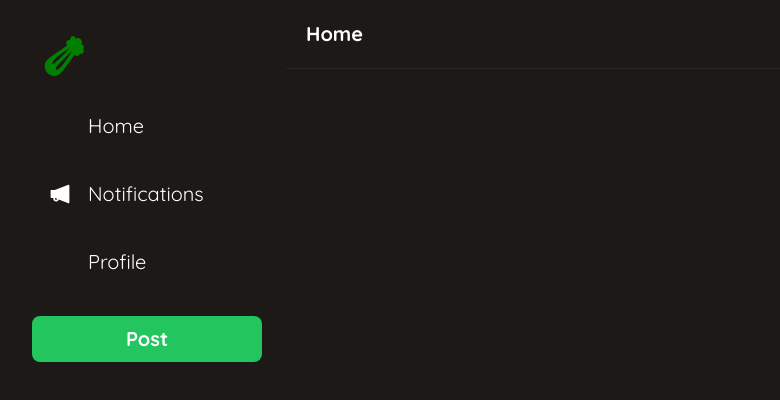
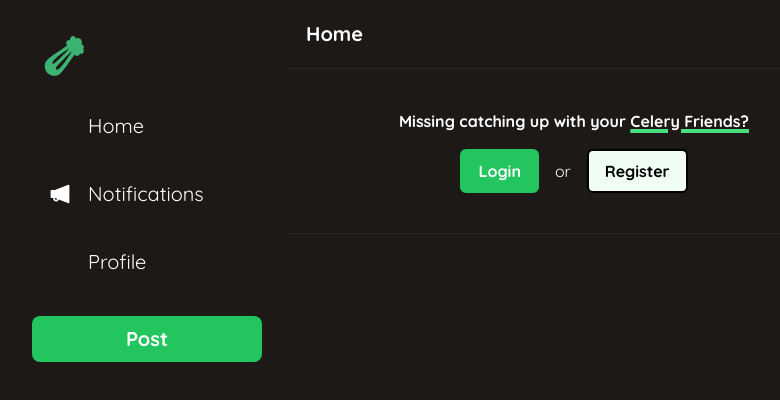
Before and after one commit to akamateus/my-celery2.0, a Next.js app: page / in a window 1280 px wide. Shown: the top 400 px of the page, without its empty margins (66-846 px from the left). Built offline with nearby package versions, Linux system fonts and the light colour scheme; no server answers; the database is empty; some icons are missing.

Commit message:
created widget for posts, receiving 200, working for POST

```diff
--- /dev/null
+++ b/components/Form.tsx
@@ -0,0 +1,128 @@
+import { useCallback, useState } from "react";
+
+import useCurrentUser from "@/hooks/useCurrentUser";
+import useLoginModal from "@/hooks/useLoginModal";
+import usePosts from "@/hooks/usePosts";
+import useRegisterModal from "@/hooks/useRegisterModal";
+import { toast } from "react-hot-toast";
+import axios from "axios";
+import Button from "./Button";
+import Avatar from "./Avatar";
+
+interface FormProps {
+  placeholder: string;
+  isComment?: boolean;
+  postId?: string;
+}
+const Form: React.FC<FormProps> = ({ placeholder, isComment, postId }) => {
+  const registerModal = useRegisterModal();
+  const loginModal = useLoginModal();
+
+  const { data: currentUser } = useCurrentUser();
+  const { mutate: mutatePosts } = usePosts();
+
+  const [body, setBody] = useState("");
+
+  const [isLoading, setIsLoading] = useState(false);
+
+  const onSubmit = useCallback(async () => {
+    try {
+      setIsLoading(true);
+
+      await axios.post("/api/posts", { body });
+
+      toast.success("Post created");
+
+      setBody("");
+
+      mutatePosts();
+    } catch (error) {
+      toast.error("something went wrong");
+    } finally {
+      setIsLoading(false);
+    }
+  }, [body, mutatePosts]);
+
+  return (
+    <div
+      className="
+  border-b-[1px] border-stone-800 px-5 py-2"
+    >
+      {currentUser ? (
+        <div className="flex flex-row gap-4 bg-stone-800 rounded-xl pt-4 pl-4">
+          <div>
+            <Avatar userId={currentUser?.id} />
+          </div>
+          <div className="w-full">
+            <textarea
+              disabled={isLoading}
+              onChange={(e) => setBody(e.target.value)}
+              value={body}
+              className="
+              disabled:opacity-80
+              peer
+              resize-none
+              mt-1
+              mb-2
+              w-full
+              bg-stone-800
+              ring-0
+              outline-none
+              text-[16px]
+              placeholder-stone-500
+              text-white
+              "
+              placeholder={placeholder}
+            ></textarea>
+            <hr
+              className="
+            opacity-0
+            peer-focus:opacity-100
+            h-[1px]
+            w-full
+            border-green-800
+            transition
+            "
+            />
+          </div>
+          <div
+            className="
+            mt-1 flex flex-row justify-center pr-4
+            "
+          >
+            <Button
+              label="Post"
+              disabled={isLoading || !body}
+              onClick={onSubmit}
+            />
+          </div>
+        </div>
+      ) : (
+        <div className=" py-8">
+          <h1
+            className="
+        text-white
+        text-2x1
+        text-center
+        mb-4
+        font-bold
+        "
+          >
+            Missing catching up with your{" "}
+            <span className="underline underline-offset-3 decoration-4 decoration-green-400 dark:decoration-green-600">
+              {" "}
+              Celery Friends?{" "}
+            </span>
+          </h1>
+          <div className="flex flex-row items-center justify-center gap-4  ">
+            <Button label="Login" onClick={loginModal.onOpen} />
+            <h1 className="text-white text-2x1">or</h1>
+            <Button label="Register" onClick={registerModal.onOpen} secondary />
+          </div>
+        </div>
+      )}
+    </div>
+  );
+};
+
+export default Form;
--- a/components/layout/FollowBar.tsx
+++ b/components/layout/FollowBar.tsx
@@ -26,7 +26,13 @@ const FollowBar = () => {
   "
     >
       <div className="bg-stone-800 rounded-xl p-4">
-        <h2 className="text-white text-xl font-semibold">New On Celery </h2>
+        <h2 className="text-white text-xl text-center font-semibold">
+          New On{" "}
+          <span className="text-transparent bg-clip-text bg-gradient-to-r to-emerald-600 from-sky-400">
+            {" "}
+            Celery{" "}
+          </span>
+        </h2>
         <div className="flex flex-col items-center gap-6 mt-4 bg-stone-700 pt-3 pb-3 rounded-md">
           {" "}
           {users.map((user: Record<string, any>) => (
--- a/components/layout/SidebarItem.tsx
+++ b/components/layout/SidebarItem.tsx
@@ -51,6 +51,7 @@ const SidebarItem: React.FC<SidebarItemProps> = ({
     hover:bg-opacity-10
     cursor-pointer
     lg:hidden
+
     "
       >
         <Icon size={28} color="white" />
@@ -67,6 +68,7 @@ const SidebarItem: React.FC<SidebarItemProps> = ({
       hover:bg-slate-300
       hover:bg-opacity-10
       cursor-pointer
+      transition duration-300 ease-in-out hover:scale-110
       "
       >
         <Icon size={24} color="white" />
--- a/components/layout/SidebarLogo.tsx
+++ b/components/layout/SidebarLogo.tsx
@@ -21,7 +21,7 @@ const SidebarLogo = () => {
     cursor-pointer
     transition"
     >
-      <CeleryIcon size={28} color="green" />
+      <CeleryIcon size={28} color="mediumseagreen" />
     </div>
   );
 };
--- a/pages/index.tsx
+++ b/pages/index.tsx
@@ -1,9 +1,11 @@
+import Form from "@/components/Form";
 import Header from "@/components/Header";
 
 export default function Home() {
   return (
     <>
       <Header label="Home" />
+      <Form placeholder="Let's gossip 👁️🫦👁️" />
     </>
   );
 }
```
